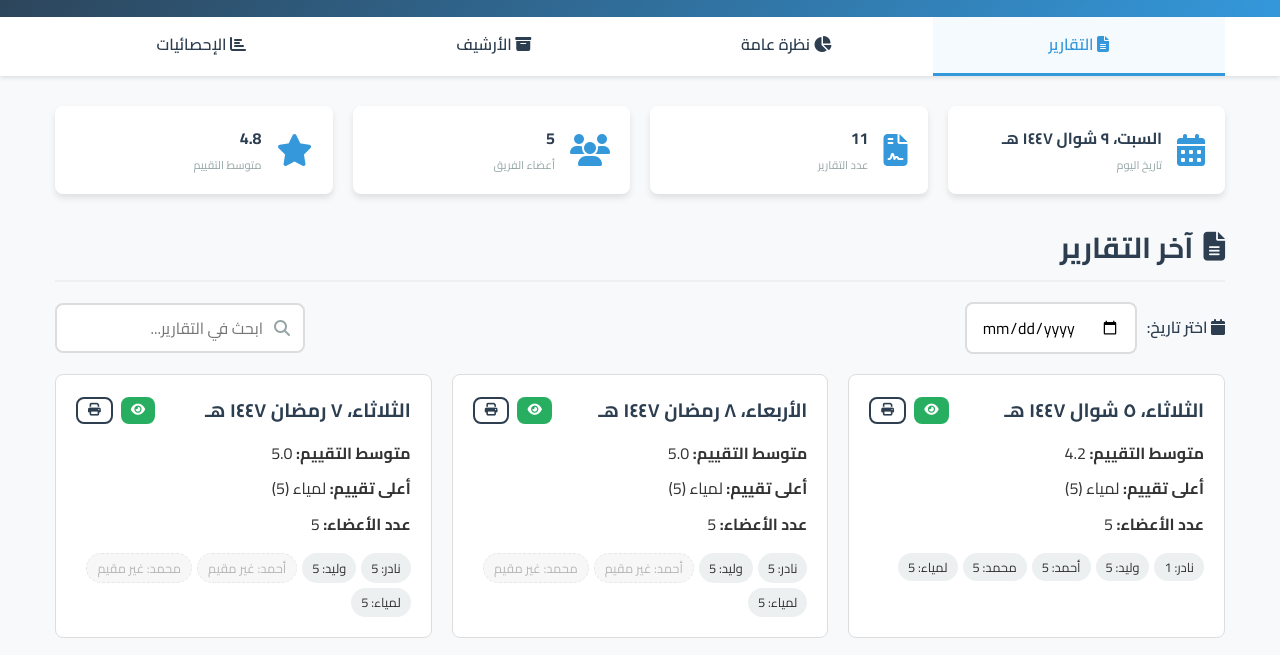
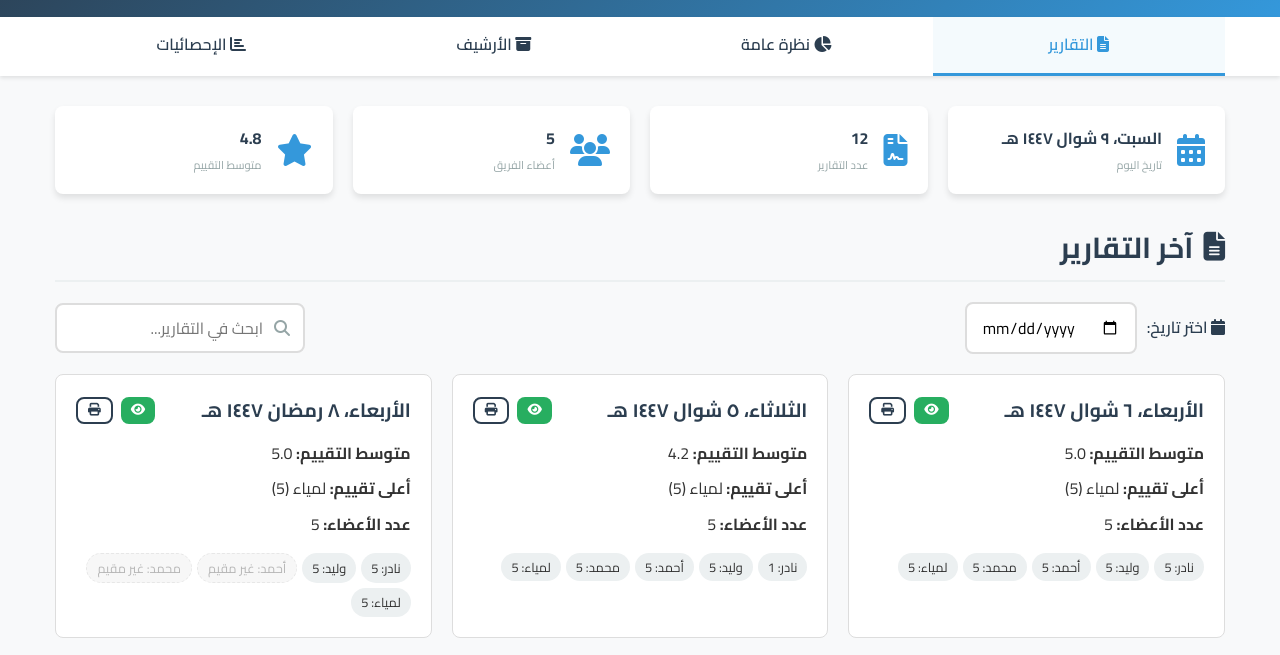
Before and after one commit to lamiaaezzatshahat-sys/Report-system, a plain HTML site: page index.html in a window 1280 px wide. Shown: the part 110-765 px from the top of the page. Drawn offline with nearby package versions, Linux system fonts and the light colour scheme.

Commit message:
report 25-3

```diff
--- a/index.html
+++ b/index.html
@@ -667,7 +667,7 @@
                             "description": [
                                 "عمل  بحث  عن  اهم   النقط  المختلفه بين   الموقع  بتاعنا  والمواقع  المشابه  ",
                                 "عمل  سيرش  عن   files  storage ",
-                                "شغال  بيعمل  رن  علي   مع  بتوع  الدرسات  "
+                                "شغال  بيعمل  رن   مع الدراسات  "
 
 
                             ]
@@ -692,6 +692,62 @@
                             "description": [
                                 " عملت  متابعه  وميتنج  مع الشباب  طول اليوم  ",
                                 " خلصت  التعديلات  اللي  TLD   ناقص  بس   عمل  test   to serves  "
+
+
+
+                            ]
+                        }
+                    },
+
+
+                },
+                {
+                    "date": "2026-03-25",
+                    "members": {
+                        "نادر": {
+                            "rating": 5,
+                            "description": [
+                               "  رفع  الويب  بعد  اخر  تعديلات  ",
+                               "  مراجعه  التعديلات  ",
+                               " spead  خلص  جزء  ال  ",
+                               " خلص  جزء   عرض الصور  الموثوقه  ",
+
+                            ]
+                        },
+                        "وليد": {
+                            "rating": 5,
+                            "description": [
+                                "shapHup  عمل  تعديل  علي  ",
+                                "عمل سيرش عن files  storage ",
+                                "شغال  بيعمل  رن  مع  الدراسات  "
+
+
+                            ]
+                        },
+                        "أحمد": {
+                            "rating": 5,
+                            "description": [
+                                "1-  تشغيل  الخريطه  " ,
+                                "2-  رسم  النود  والطرق  عليها  وظبطت  الزززوم  ",
+                                "3- رسم  zone  " ,
+                                "4-تعديل  في  لون  وشكل  node  and  turns and  Zone ",
+                                "5- تحويل  ملف  shap  ليتم  عرضه في البرنامج  الخارج  من  vieaum"
+
+                            ]
+                        },
+                        "محمد": {
+                            "rating": 5,
+                            "description": [
+                                "اضافه داتا  جديده    "  ,
+                               " عملت  رن للموديل   ومقارنه التغيرات  "
+                            ]
+                        },
+                        "لمياء": {
+                            "rating": 5,
+                            "description": [
+                                " عملت  متابعه  وميتنج  مع الشباب  طول اليوم  ",
+                                "   test  to TLD  ",
+                                "مراجعه التعديلات  التي نفذها نادر "
 
 
 
```
